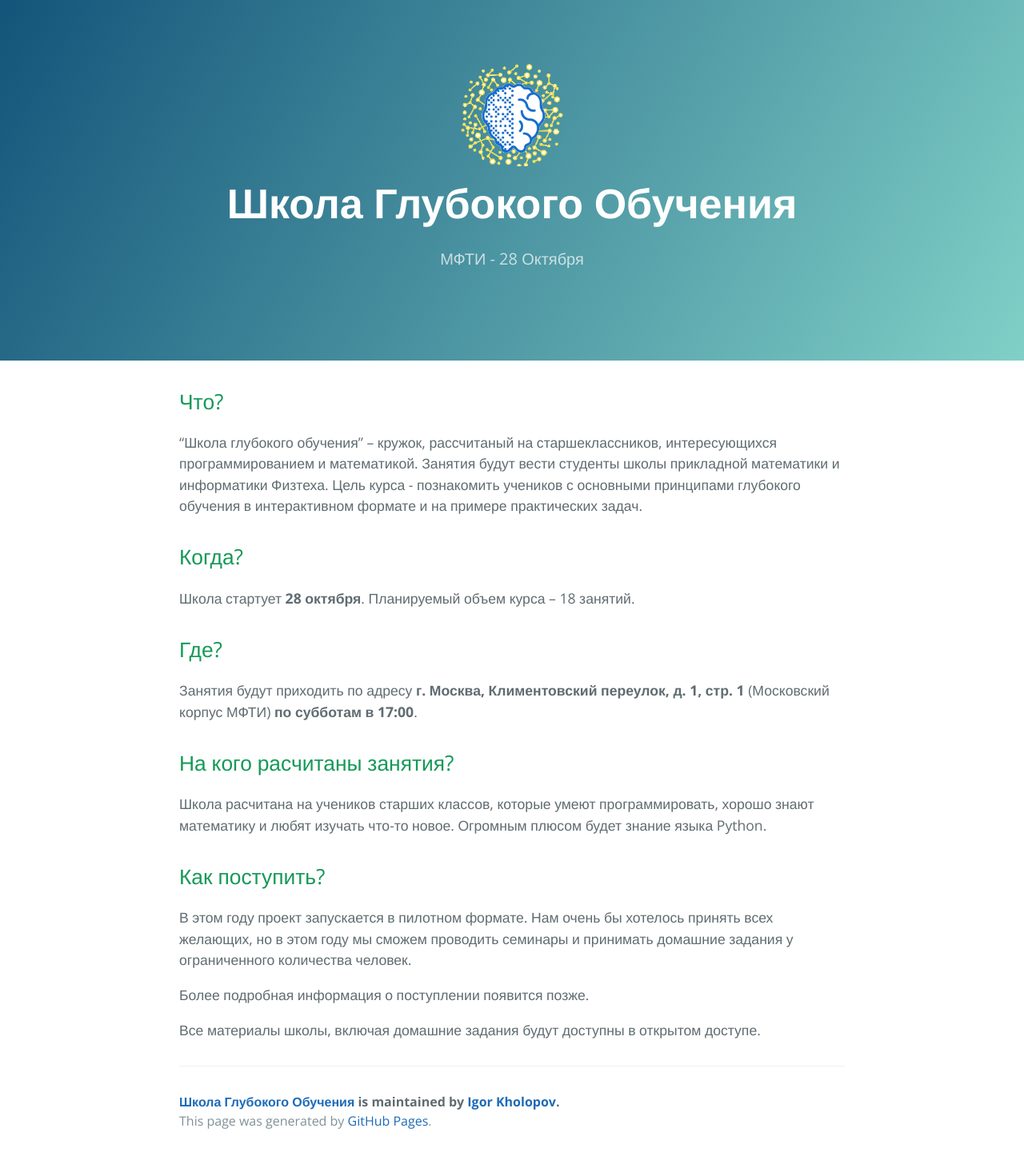
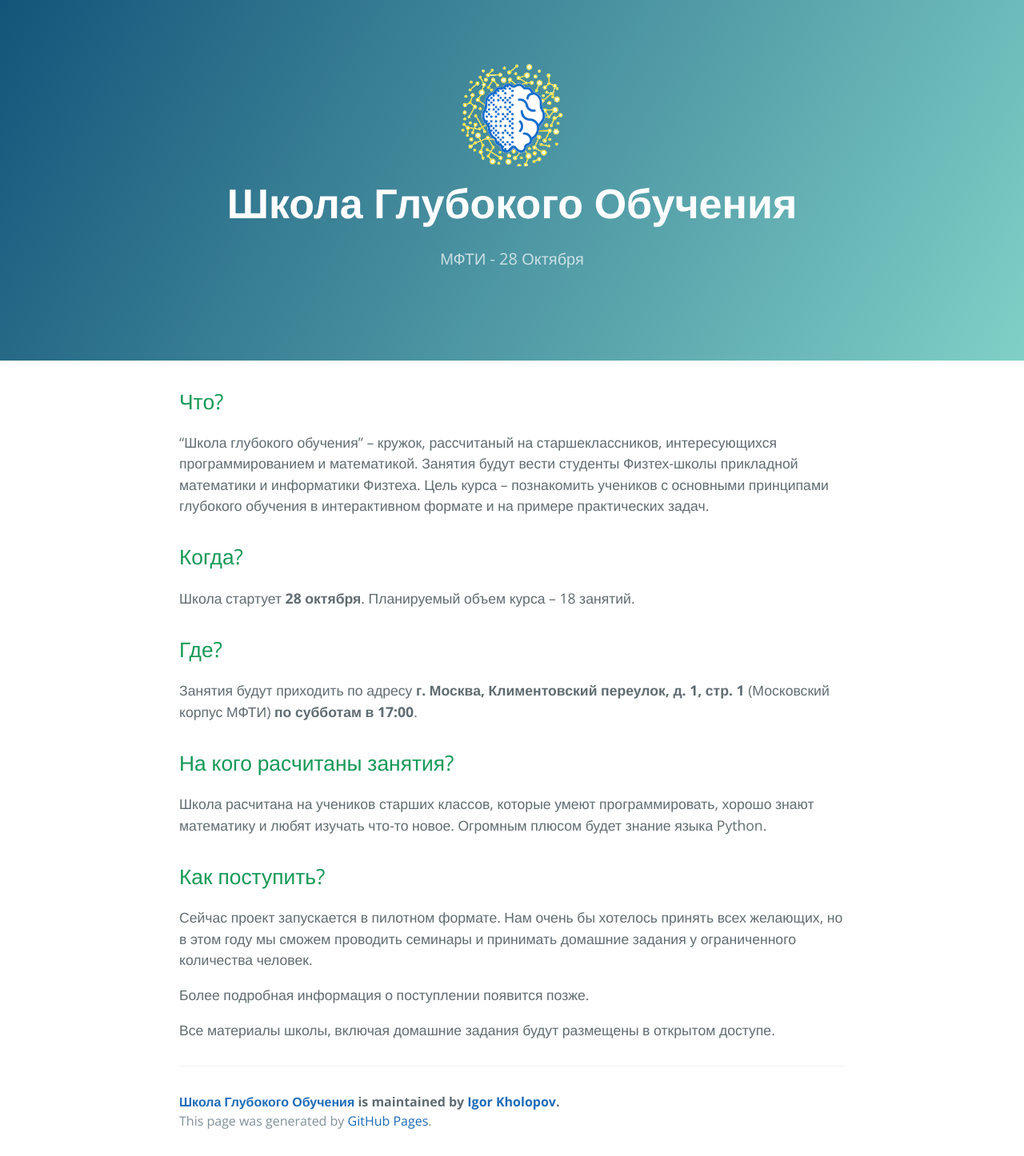
Before and after one commit to deeppavlov/dlschl, a Jekyll site: the page built from docs/index.md, in a window 1280 px wide. Shown: the whole page at 80% size. Built offline with Jekyll 4.4.1, drawn with Linux system fonts in a browser that asks for light colours; our own code applies the rules of GitHub Pages for plain Markdown files.

Commit message:
Update index.md

```diff
--- a/docs/index.md
+++ b/docs/index.md
@@ -1,6 +1,6 @@
 ## Что?
 
-“Школа глубокого обучения” -- кружок, рассчитаный на старшеклассников, интересующихся программированием и математикой. Занятия будут вести студенты школы прикладной математики и информатики Физтеха. Цель курса - познакомить учеников с основными принципами глубокого обучения в интерактивном формате и на примере практических задач.
+“Школа глубокого обучения” -- кружок, рассчитаный на старшеклассников, интересующихся программированием и математикой. Занятия будут вести студенты Физтех-школы прикладной математики и информатики Физтеха. Цель курса -- познакомить учеников с основными принципами глубокого обучения в интерактивном формате и на примере практических задач.
 
 ## Когда?
 
@@ -16,8 +16,8 @@
 
 ## Как поступить?
 
-В этом году проект запускается в пилотном формате. Нам очень бы хотелось принять всех желающих, но в этом году мы сможем проводить семинары и принимать домашние задания у ограниченного количества человек.
+Сейчас проект запускается в пилотном формате. Нам очень бы хотелось принять всех желающих, но в этом году мы сможем проводить семинары и принимать домашние задания у ограниченного количества человек.
 
 Более подробная информация о поступлении появится позже.
 
-Все материалы школы, включая домашние задания будут доступны в открытом доступе.
+Все материалы школы, включая домашние задания будут размещены в открытом доступе.
```
